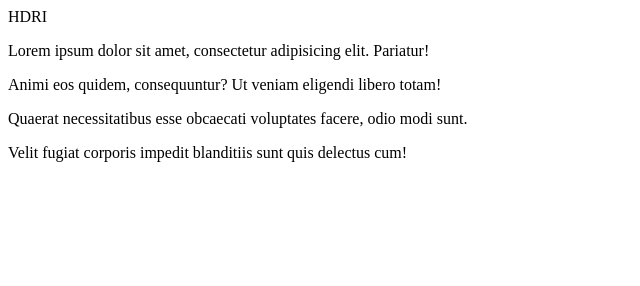
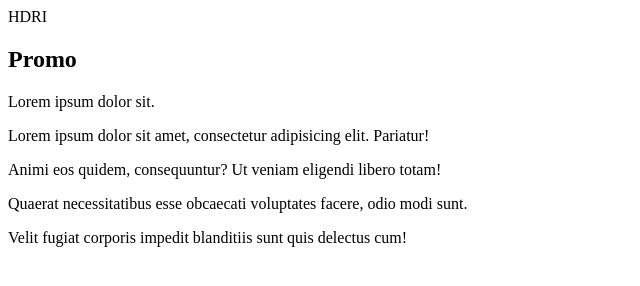
Before and after one commit to wilfulrita/epic-test-git, a plain HTML site: page index.html in a window 1280 px wide. Shown: the whole page, without its empty margins (0-640 px from the left). Drawn offline with Linux system fonts and the light colour scheme.

Commit message:
Сверстала промо

```diff
--- a/css/style.css
+++ b/css/style.css
@@ -1,3 +1,7 @@
 header {
 	display: block;
 }
+
+.promo {
+	color: #333;
+}
--- a/index.html
+++ b/index.html
@@ -7,6 +7,12 @@
 <body>
 
 	<header>HDRI</header>
+
+	<section class="promo">
+		<h1>Promo</h1>
+		<p>Lorem ipsum dolor sit.</p>
+	</section>
+
 	<p>Lorem ipsum dolor sit amet, consectetur adipisicing elit. Pariatur!</p>
 	<p>Animi eos quidem, consequuntur? Ut veniam eligendi libero totam!</p>
 	<p>Quaerat necessitatibus esse obcaecati voluptates facere, odio modi sunt.</p>
```
